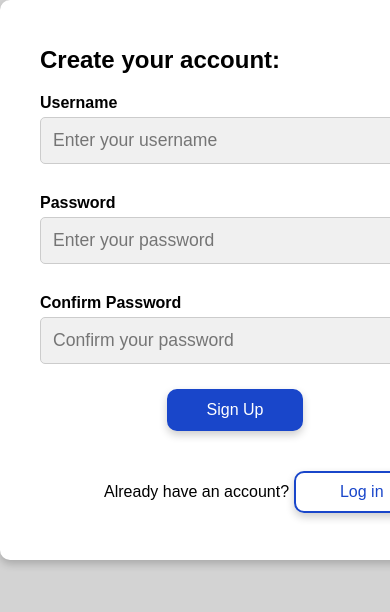
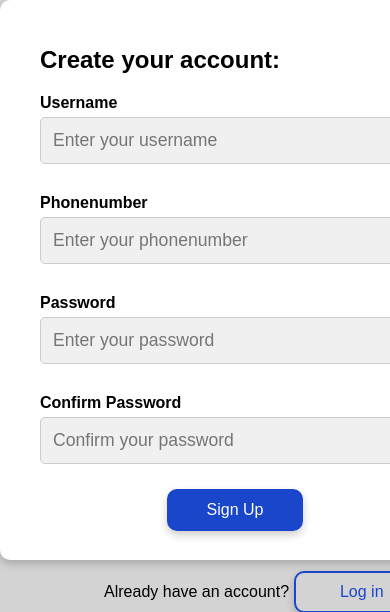
Before and after one commit to Marketplace-development/uneven-groups-a-d2024-group-1, a Flask app: page /signup in a window 390 px wide; the page is wider, and only the part inside the window is pictured. Shown: the top 612 px of that part. Run offline with Flask 3, Linux system fonts and the light colour scheme.

Commit message:
phonenumber

```diff
--- a/app/routes.py
+++ b/app/routes.py
@@ -45,6 +45,7 @@ def login():
 def signup():
     if request.method == 'POST':
         username = request.form.get('username')
+        phonenumber = request.form.get('phonenumber')
         password = request.form.get('password')
         confirm_password = request.form.get('confirm_password')
 
@@ -53,7 +54,7 @@ def signup():
             return redirect(url_for('main.signup'))
 
         password_hash = generate_password_hash(password, method='pbkdf2:sha256')
-        new_user = User(username=username, password_hash=password_hash)
+        new_user = User(username=username, phonenumber=phonenumber, password_hash=password_hash)
 
         db.session.add(new_user)
         db.session.commit()
--- a/app/templates/signup.html
+++ b/app/templates/signup.html
@@ -23,6 +23,10 @@
         <!--Username-->
         <label for="username">Username</label>
         <input type="text" id="username" name="username" placeholder="Enter your username" required>
+
+        <!--Phonenumber-->
+        <label for="phonenumber">Phonenumber</label>
+        <input type="text" id="phonenumber" name="phonenumber" placeholder="Enter your phonenumber" required>
 
         <!--Password-->
         <label for="password">Password</label>
```
